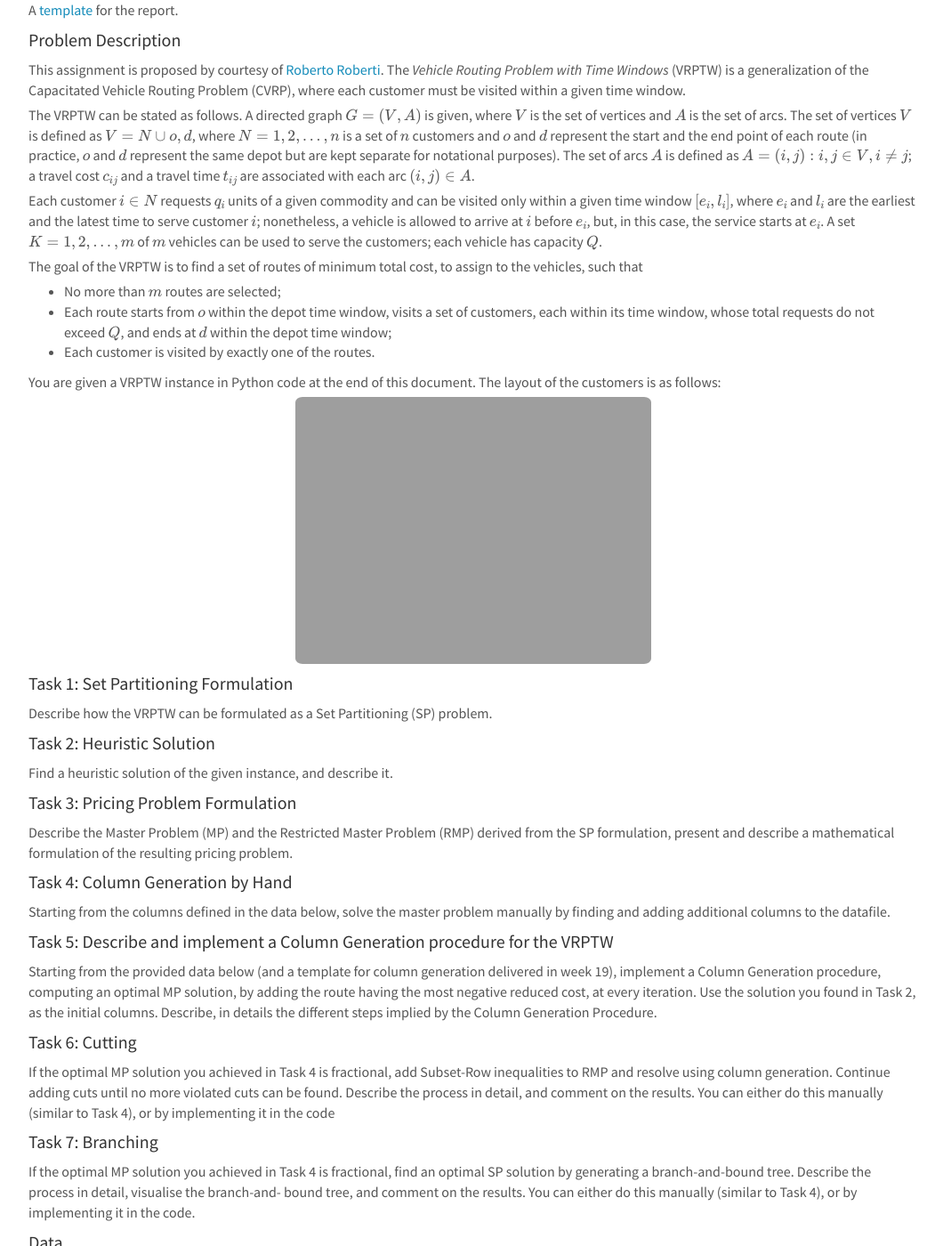
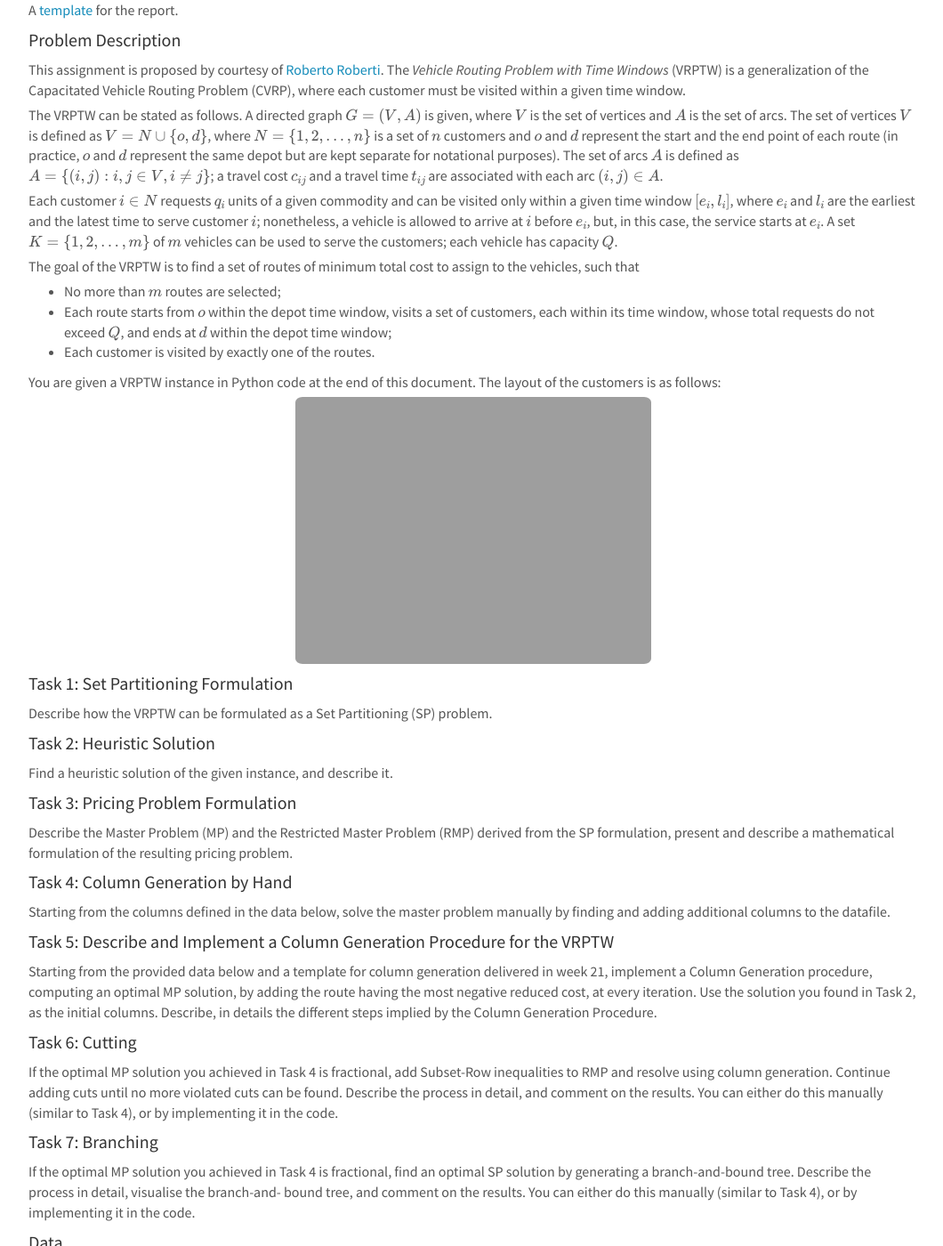
Before and after one commit to DM872/dm872.github.io, a Jekyll site: the page built from _posts/2020-05-21-vrptw.md, in a window 1280 px wide and 1400 px high, scrolled down 464 px. Shown: the whole window at 89% size, without its empty margins (108-1168 px from the left). Built offline with Jekyll 4.4.1, drawn with Linux system fonts in a browser that asks for light colours; nearby versions of some CDN libraries; formulas are drawn with MathJax 3; a script that is not in the unit is left out.

```diff
--- a/_posts/2020-05-21-vrptw.md
+++ b/_posts/2020-05-21-vrptw.md
@@ -34,26 +34,27 @@ generalization of the Capacitated Vehicle Routing Problem (CVRP), where
 each customer must be visited within a given time window.
 
 The VRPTW can be stated as follows. A directed graph $G = (V, A)$ is
-given, where $V$ is the set of vertices and $A$ is the set of arcs. The
-set of vertices $V$ is defined as $V = N \cup \{o, d\}$, where $N = \{1,
-2, . . . , n\}$ is a set of $n$ customers and $o$ and $d$ represent the
-start and the end point of each route (in practice, $o$ and $d$
-represent the same depot but are kept separate for notational
-purposes). The set of arcs $A$ is defined as $A = \{(i, j) : i, j \in V,
-i \neq j\}$; a travel cost $c_{ij}$ and a travel time $t_{ij}$ are
-associated with each arc $(i, j) \in A$.
+given, where $V$ is the set of vertices and $A$ is the set of
+arcs. The set of vertices $V$ is defined as $V = N \cup \\left\\{o,
+d\\right\\}$, where $N = \\left\\{1, 2, . . . , n\\right\\}$ is a set
+of $n$ customers and $o$ and $d$ represent the start and the end point
+of each route (in practice, $o$ and $d$ represent the same depot but
+are kept separate for notational purposes). The set of arcs $A$ is
+defined as $A = \\left\\{(i, j) : i, j \in V, i \neq j\\right\\}$; a travel cost
+$c_{ij}$ and a travel time $t_{ij}$ are associated with each arc $(i,
+j) \in A$.
 
 
 Each customer $i \in N$ requests $q_i$ units of a given commodity and
 can be visited only within a given time window $[e_i, l_i]$, where $e_i$
 and $l_i$ are the earliest and the latest time to serve customer $i$;
 nonetheless, a vehicle is allowed to arrive at $i$ before $e_i$, but, in
-this case, the service starts at $e_i$. A set $K = \{1, 2, . . . , m\}$
+this case, the service starts at $e_i$. A set $K = \\left\\{1, 2, . . . , m\\right\\}$
 of $m$ vehicles can be used to serve the customers; each vehicle has
 capacity $Q$.
 
 
-The goal of the VRPTW is to find a set of routes of minimum total cost,
+The goal of the VRPTW is to find a set of routes of minimum total cost
 to assign to the vehicles, such that
 - No more than $m$ routes are selected;
 - Each route starts from $o$ within the depot time window, visits a set
@@ -99,10 +100,10 @@ Starting from the columns defined in the data below, solve the master
 problem manually by finding and adding additional columns to the
 datafile.
 
-#### Task 5: Describe and implement a Column Generation procedure for the VRPTW
+#### Task 5: Describe and Implement a Column Generation Procedure for the VRPTW
 
-Starting from the provided data below (and a template for column generation
-delivered in week 19), implement a Column Generation procedure, computing
+Starting from the provided data below and a template for column generation
+delivered in week 21, implement a Column Generation procedure, computing
 an optimal MP solution, by adding the route having the most negative
 reduced cost, at every iteration. Use the solution you found in Task 2,
 as the initial columns. Describe, in details the different steps implied
@@ -115,7 +116,7 @@ Subset-Row inequalities to RMP and resolve using column
 generation. Continue adding cuts until no more violated cuts can be
 found. Describe the process in detail, and comment on the results.  You
 can either do this manually (similar to Task 4), or by implementing it
-in the code
+in the code.
 
 
 #### Task 7: Branching
```
Also changed, not shown: index.md (+34 -34 lines), 1 other file.
